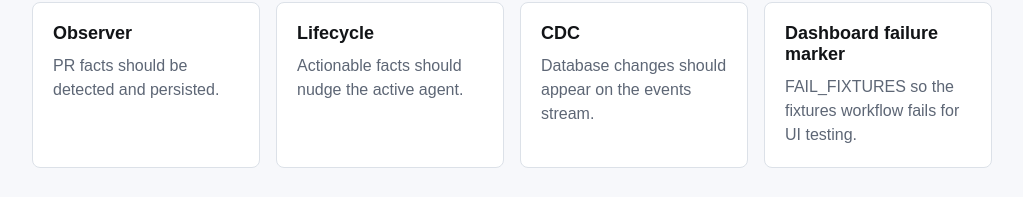
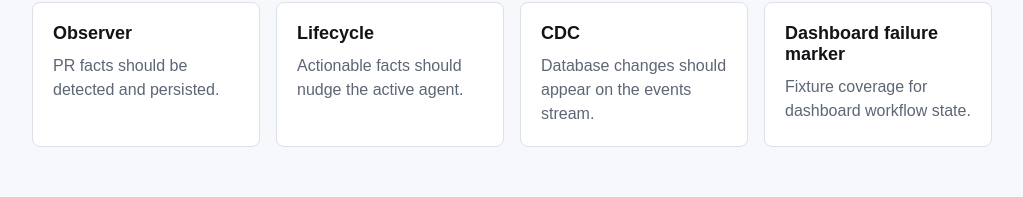
Before and after one commit to whoisasx/test-reverb, a Next.js app: page / in a window 1280 px wide. Shown: the part 311-508 px from the top of the page, without its empty margins (128-1151 px from the left). Built offline with nearby package versions, Linux system fonts and the light colour scheme.

Commit message:
Remove dashboard demo failure markers

```diff
--- a/app/components/status-card.tsx
+++ b/app/components/status-card.tsx
@@ -3,7 +3,6 @@ type StatusCardProps = {
   detail: string;
 };
 
-// Dashboard demo marker: FAIL_COMPONENTS
 export function StatusCard({ title, detail }: StatusCardProps) {
   return (
     <article className="status-card">
--- a/app/globals.css
+++ b/app/globals.css
@@ -1,5 +1,4 @@
 :root {
-  /* Dashboard demo marker: FAIL_STYLES */
   --background: #f7f8fb;
   --foreground: #121417;
   --muted: #5d6675;
--- a/app/health/page.tsx
+++ b/app/health/page.tsx
@@ -1,5 +1,4 @@
 export default function HealthPage() {
-  // Dashboard demo marker: FAIL_ROUTES
   return (
     <main className="page-shell">
       <section className="hero" aria-labelledby="health-title">
--- a/app/layout.tsx
+++ b/app/layout.tsx
@@ -1,7 +1,6 @@
 import type { Metadata } from "next";
 import "./globals.css";
 
-// Dashboard demo marker: FAIL_METADATA
 export const metadata: Metadata = {
   title: "Reverb Smoke Lab",
   description: "A disposable Next.js app for AO SCM observer smoke tests."
--- a/app/page.tsx
+++ b/app/page.tsx
@@ -1,7 +1,5 @@
 import { StatusCard } from "./components/status-card";
 import checks from "../ci-fixtures/checks.json";
-
-const dashboardDemoTypeFailure: string = 42;
 
 export default function Home() {
   return (
@@ -26,10 +24,3 @@ export default function Home() {
     </main>
   );
 }
-
-/* Dashboard demo CI markers:
-FAIL_CONTENT
-FAIL_COPY
-FAIL_ACCESSIBILITY
-FAIL_LINKS
-*/
--- a/ci-fixtures/checks.json
+++ b/ci-fixtures/checks.json
@@ -17,6 +17,6 @@
   {
     "id": "dashboard-demo-failure",
     "title": "Dashboard failure marker",
-    "detail": "FAIL_FIXTURES so the fixtures workflow fails for UI testing."
+    "detail": "Fixture coverage for dashboard workflow state."
   }
 ]
```
